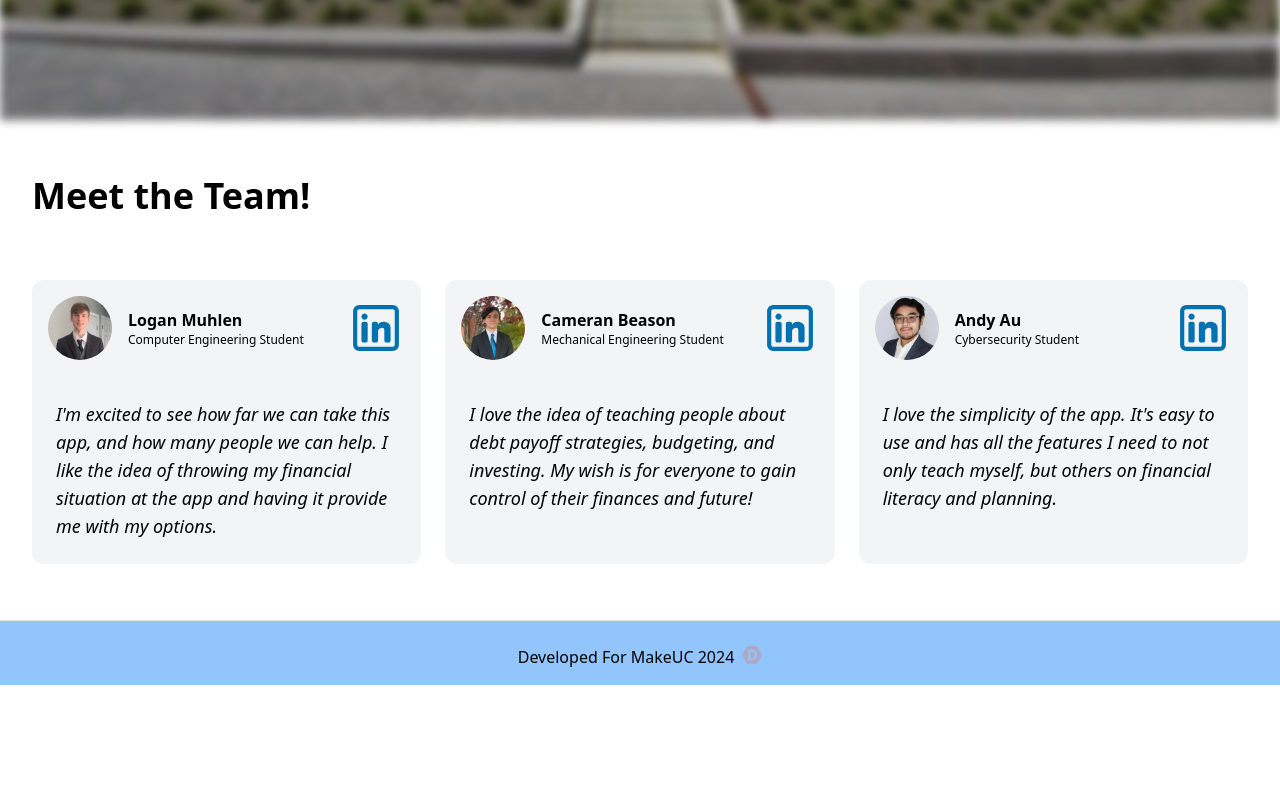
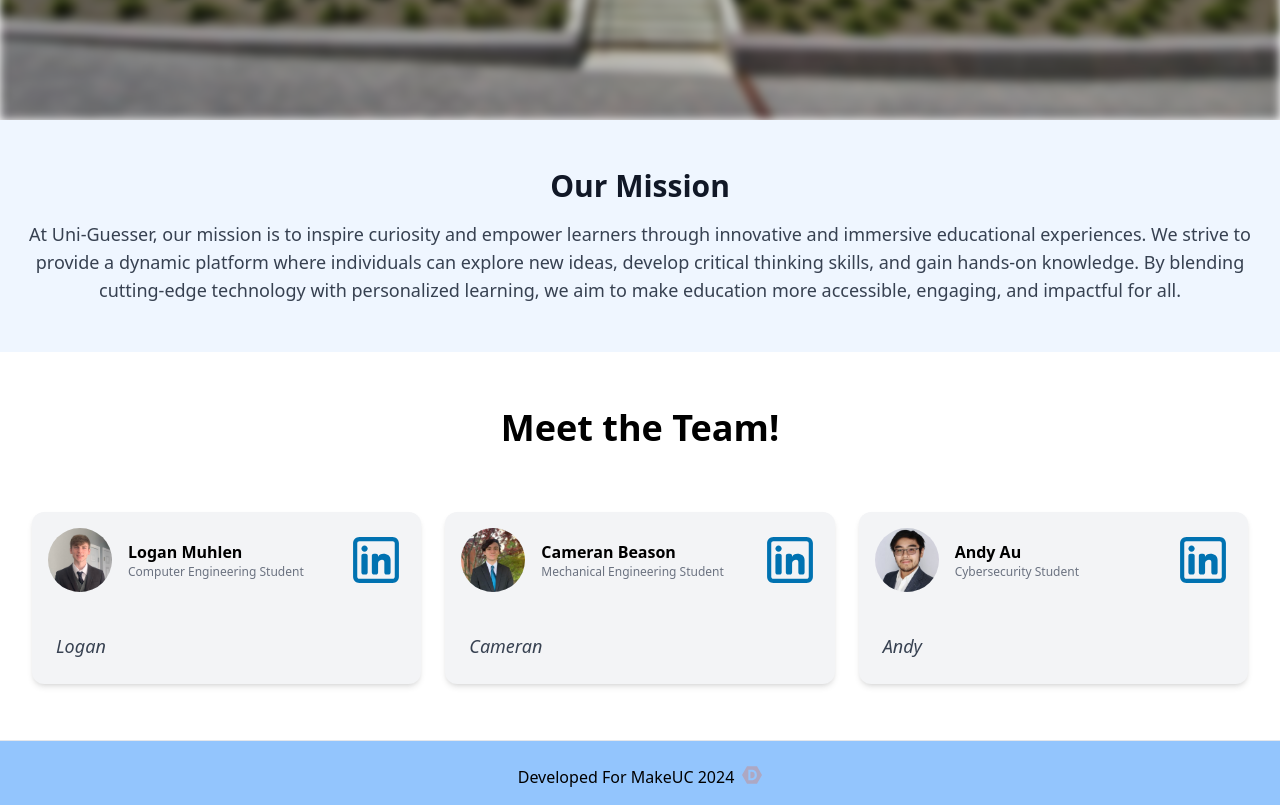
Before and after one commit to muhlenlogan8/GOU, a React (Vite) app in the folder GOU/: page / in a window 1280 px wide. Shown: the part 680-1485 px from the top of the page. Before the commit the page ends 1365 px from the top, so only its background shows below. Built offline with nearby package versions, Linux system fonts and the light colour scheme.

Commit message:
update homepage

```diff
--- /dev/null
+++ b/GOU/src/components/Mission.jsx
@@ -0,0 +1,18 @@
+import React from 'react';
+
+const Mission = () => {
+  return (
+    <section id="our-mission" className="py-12 px-4 bg-blue-50">
+      <div className="max-w-7xl mx-auto text-center">
+        <h2 className="text-3xl font-semibold text-gray-900">Our Mission</h2>
+        <p className="mt-4 text-lg text-gray-700">
+          At Uni-Guesser, our mission is to inspire curiosity and empower learners through innovative and immersive educational experiences.
+          We strive to provide a dynamic platform where individuals can explore new ideas, develop critical thinking skills, and gain hands-on knowledge.
+          By blending cutting-edge technology with personalized learning, we aim to make education more accessible, engaging, and impactful for all.
+        </p>
+      </div>
+    </section>
+  );
+};
+
+export default Mission;
--- a/GOU/src/components/Testimonial.jsx
+++ b/GOU/src/components/Testimonial.jsx
@@ -11,7 +11,7 @@ const Testimonial = () => {
       name: "Logan Muhlen",
       title: "Computer Engineering Student",
       testimonial:
-        "I'm excited to see how far we can take this app, and how many people we can help. I like the idea of throwing my financial situation at the app and having it provide me with my options.",
+        "Logan",
       linkedInUrl: "https://www.linkedin.com/in/logan-muhlen-54a53b131/",
     },
     {
@@ -19,7 +19,7 @@ const Testimonial = () => {
         name: "Cameran Beason",
         title: "Mechanical Engineering Student",
         testimonial:
-          "I love the idea of teaching people about debt payoff strategies, budgeting, and investing.  My wish is for everyone to gain control of their finances and future!",
+          "Cameran",
         linkedInUrl: "https://www.linkedin.com/in/cameran-beason/",
       },
       {
@@ -27,7 +27,7 @@ const Testimonial = () => {
         name: "Andy Au",
         title: "Cybersecurity Student",
         testimonial:
-          "I love the simplicity of the app. It's easy to use and has all the features I need to not only teach myself, but others on financial literacy and planning.",
+          "Andy",
         linkedInUrl: "https://www.linkedin.com/in/andyau107/",
       },
   ];
@@ -35,12 +35,14 @@ const Testimonial = () => {
   return (
     <div id="meet-the-team" className="overflow-hidden bg-n-15">
       <div className="relative max-w-[85rem] px-4 py-10 sm:px-6 lg:px-8 lg:py-14 mx-auto">
-        <div className="max-w-2xl w-3/4 lg:w-1/2 mb-6 sm:mb-10 md:mb-16">
+        {/* Center the title text */}
+        <div className="flex justify-center mb-6 sm:mb-10 md:mb-16">
           <h2 className="text-2xl sm:text-3xl lg:text-4xl text-black font-semibold">
             Meet the Team!
           </h2>
         </div>
-        {/* Change grid-cols-2 to grid-cols-3 for a 3x1 layout */}
+
+        {/* Grid of team members */}
         <div className="grid sm:grid-cols-3 lg:grid-cols-3 gap-6">
           {testimonials.map((testimonial, index) => (
             <TestimonialCard
@@ -56,6 +58,7 @@ const Testimonial = () => {
       </div>
     </div>
   );
+
 };
 
 export default Testimonial;
--- a/GOU/src/components/subcomponents/TestimonialCard.jsx
+++ b/GOU/src/components/subcomponents/TestimonialCard.jsx
@@ -6,32 +6,29 @@ const TestimonialCard = ({ imageSrc, name, title, testimonial, linkedInUrl }) =>
   const [isHovered, setIsHovered] = useState(false);
 
   return (
-    <div id="meet-the-team "className="flex flex-col bg-gray-100 rounded-xl h-auto">
+    <div className="flex flex-col bg-gray-100 rounded-xl h-auto shadow-md">
       {/* Name, Title, and Image side by side with LinkedIn icon aligned to the right */}
       <div className="flex items-center gap-x-4 p-4">
         <img
-          className="size-8 sm:h-[4rem] sm:w-[4rem] rounded-full"
+          className="h-[4rem] w-[4rem] rounded-full object-cover"
           src={imageSrc}
           alt={`${name}'s avatar`}
         />
-        <div className="flex items-center gap-x-4 flex-grow">
-          <div>
-            <p className="text-sm sm:text-base font-semibold text-black">{name}</p>
-            <p className="text-xs text-n-2">{title}</p>
-          </div>
+        <div className="flex flex-col justify-center">
+          <p className="text-sm sm:text-base font-semibold text-black">{name}</p>
+          <p className="text-xs text-gray-500">{title}</p>
         </div>
         {/* LinkedIn icon aligned to the right */}
         <a
           href={linkedInUrl}
           target="_blank"
           rel="noopener noreferrer"
-          className="p-1 ml-auto"
+          className="ml-auto p-1"
         >
-          <span className="sr-only">{`${name} LinkedIn`}</span>
           <img
             width={50}
             height={50}
-            src={linkedInHover} // Default to hover icon
+            src={isHovered ? linkedIn : linkedInHover} // Use hover state
             alt="LinkedIn icon"
             className="transition-transform duration-300 ease-in-out transform hover:scale-110" // Enlarge on hover
             onMouseEnter={() => setIsHovered(true)}
@@ -42,7 +39,7 @@ const TestimonialCard = ({ imageSrc, name, title, testimonial, linkedInUrl }) =>
 
       {/* Testimonial Text */}
       <div className="p-4 md:p-6">
-        <p className="text-base italic md:text-lg text-n-1">{testimonial}</p>
+        <p className="text-base italic md:text-lg text-gray-700">{testimonial}</p>
       </div>
     </div>
   );
--- a/GOU/src/pages/Home.jsx
+++ b/GOU/src/pages/Home.jsx
@@ -1,5 +1,6 @@
 import HomeHeader from "../components/HomeHeader";
 import Hero from "../components/Hero";
+import Mission from "../components/Mission";
 import Testimonial from "../components/Testimonial";
 import Footer from "../components/Footer";
 
@@ -8,6 +9,7 @@ const LandingPage = () => {
     <>
 	  <HomeHeader />
       <Hero />
+	  <Mission />
       <Testimonial />
       <Footer />
     </>
```
